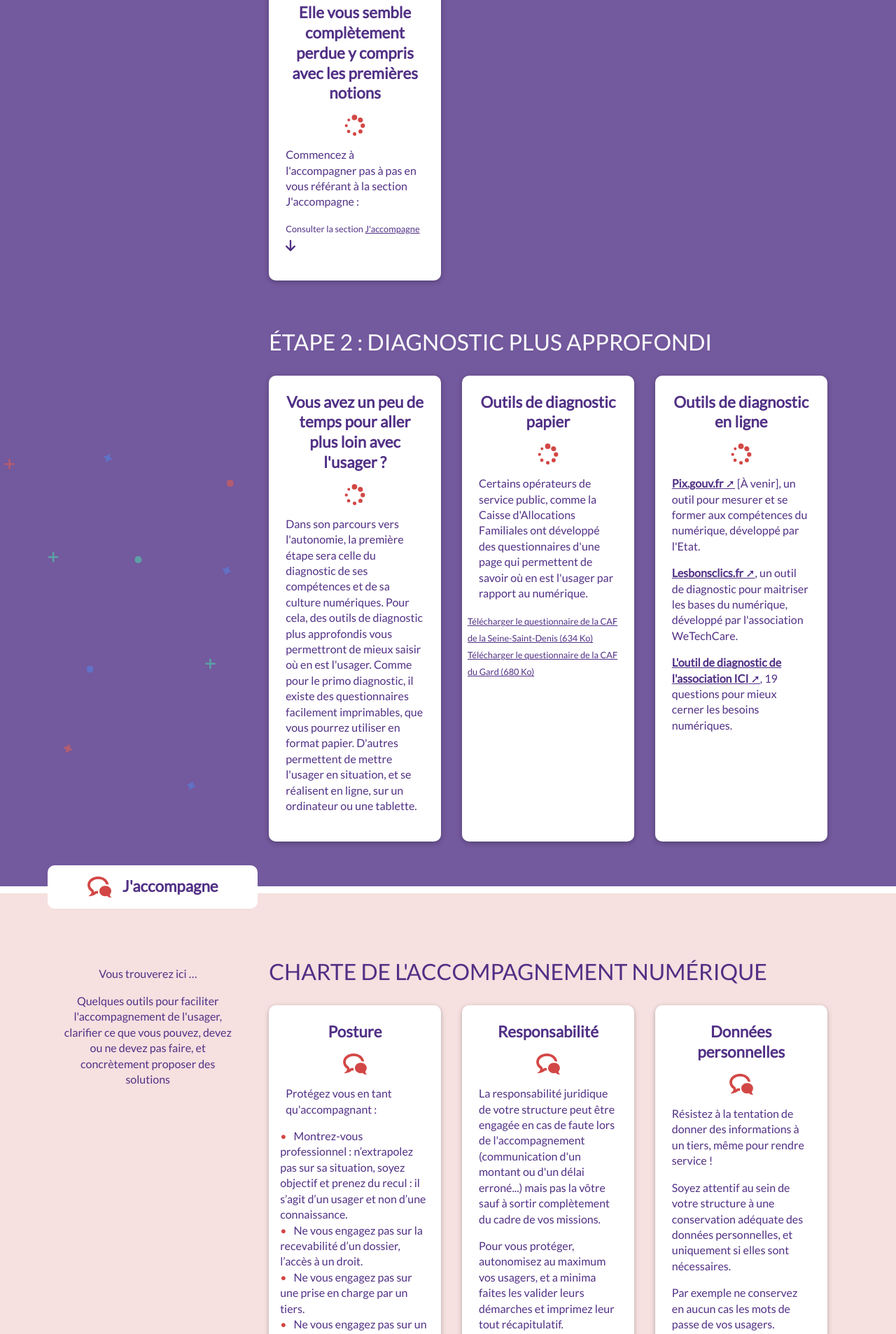
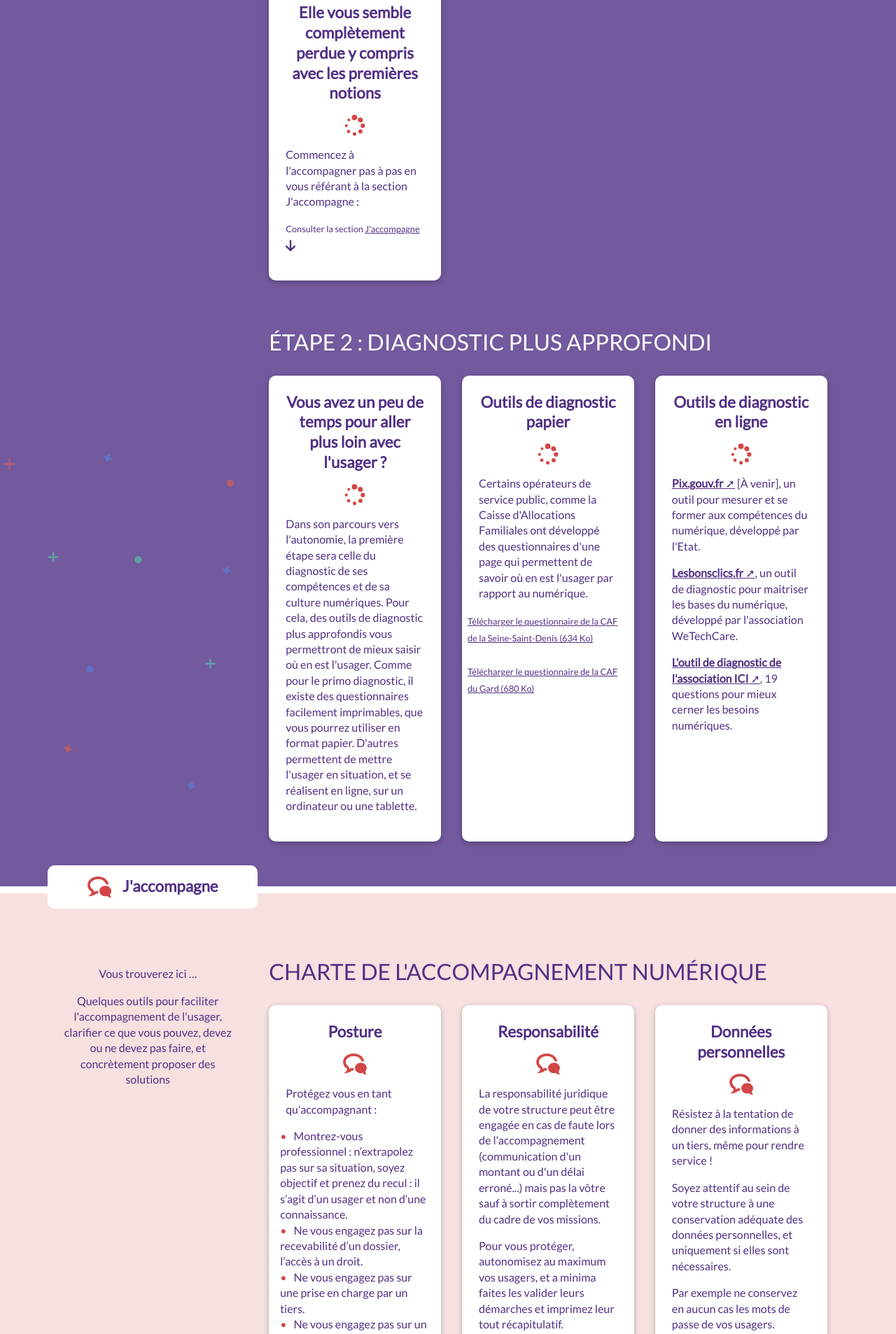
Before and after one commit to SocieteNumerique/kit, a Jekyll site: the page built from index.html, in a window 1280 px wide. Shown: the part 3147-5054 px from the top of the page at 70% size. Built offline with Jekyll 4.4.1, drawn with Linux system fonts in a browser that asks for light colours; nearby versions of some CDN libraries.

Commit message:
Fix few changes

```diff
--- a/_includes/jediagnostique.html
+++ b/_includes/jediagnostique.html
@@ -84,6 +84,7 @@
                                     <div class="text-left pt-3">
                                         <p>Certains opérateurs de service public, comme la Caisse d'Allocations Familiales ont développé des questionnaires d'une page qui permettent de savoir où en est l'usager par rapport au numérique.</p>
                                         <a href="{{ site.url }}/files/outildiagSSD.pdf" class="small underlink prpl">Télécharger le questionnaire de la CAF de la Seine-Saint-Denis (634 Ko)</a>
+                                        <br><br>
                                         <a href="{{ site.url }}/files/outildiagnosticgard.pdf" class="small underlink prpl">Télécharger le questionnaire de la CAF du Gard (680 Ko)</a>
 
                                     </div>
--- a/_includes/joriente.html
+++ b/_includes/joriente.html
@@ -25,7 +25,7 @@
                                     <img class="litte-img" src="{{ site.url }}/images/orienter.svg">
                                     <div class="text-left">
                                         <p>La première étape sera de faire comprendre à la personne l'intérêt de se former au numérique, que cet intérêt relève de ses droits sociaux, de la recherche d'emploi, de ses centres d'intérêts personnels ou du maintien de contact avec ses proches.</p>
-                                        <p>Consulter <a href="#" class="small-img underlink prpl">les fiches leviers de motivation des publics<span><img src="{{ site.url }}/images/bottom-purple.svg"></img></span></a></p>
+                                        <p>Consulter <a href="https://inclusion.societenumerique.gouv.fr/boite-outils/strategie.html#step2" class="small-img underlink prpl">les fiches leviers de motivation des publics<span><img src="{{ site.url }}/images/bottom-purple.svg"></img></span></a></p>
                                     </div>
                                 </div>
                             </div>
```
